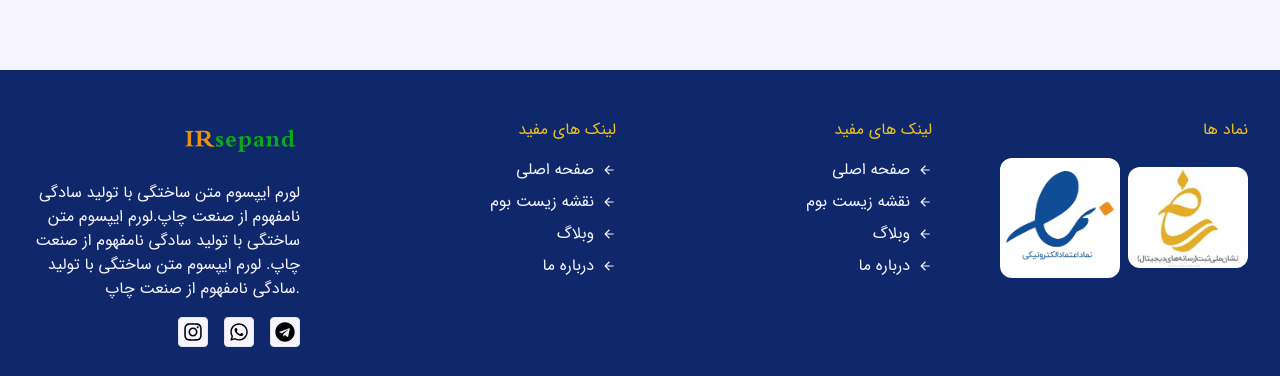
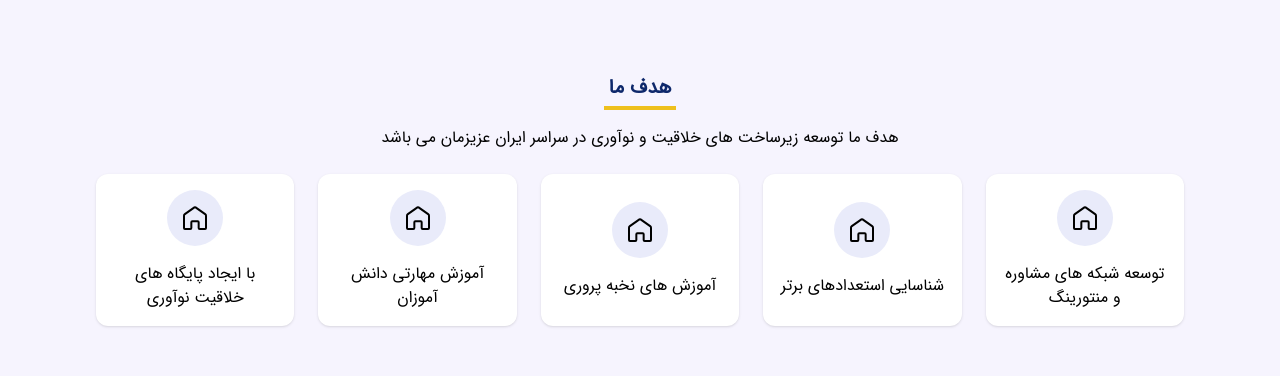
Before and after one commit to Niloofar-Palvaneh/sepand, a Next.js app: page /about in a window 1280 px wide. Shown: the part 510-886 px from the top of the page. Built offline with nearby package versions, Linux system fonts and the light colour scheme.

Commit message:
create target sectiion in aboute page

```diff
--- a/src/pages/about/index.jsx
+++ b/src/pages/about/index.jsx
@@ -1,4 +1,5 @@
 import Image from "next/image"
+import { GrHomeRounded } from "react-icons/gr";
 
 export default function About() {
     return (
@@ -21,8 +22,36 @@ export default function About() {
                             </p>
                         </div>
                     </div>
+                    <div className="w-full flex flex-col mt-24 items-center justify-center gap-4">
+                        <h2 className="border-b border-b-4 border-Ysepa-100 w-max p-1 text-Bsepa-300 font-bold text-xl ">
+                            هدف ما
+                        </h2>
+                        <p>
+                            هدف ما توسعه زیرساخت های خلاقیت و نوآوری در سراسر ایران عزیزمان می باشد
+                        </p>
+                        <div className="grid grid-cols-5 gap-6 mt-2 sm:grid-cols-1 md:grid-cols-3 xl:grid-cols-4">
+                            <Target title="با ایجاد پایگاه های خلاقیت نوآوری" icon={<GrHomeRounded />} />
+                            <Target title="آموزش مهارتی دانش آموزان" icon={<GrHomeRounded />} />
+                            <Target title="آموزش های نخبه پروری" icon={<GrHomeRounded />} />
+                            <Target title="شناسایی استعدادهای برتر" icon={<GrHomeRounded />} />
+                            <Target title="توسعه شبکه های مشاوره و منتورینگ" icon={<GrHomeRounded />} />
+                        </div>
+                    </div>
                 </div>
             </div>
         </>
     )
 }
+
+export function Target({ icon, title }) {
+    return (
+        <div className="bg-white rounded-xl p-4 flex items-center justify-center flex-col gap-4 shadow">
+            <div className="text-2xl p-4 text-gray-700 rounded-full bg-Bsepa-200 flex items-center justify-center ">
+                {icon}
+            </div>
+            <p className="text-center">
+                {title}
+            </p>
+        </div>
+    )
+}
```
